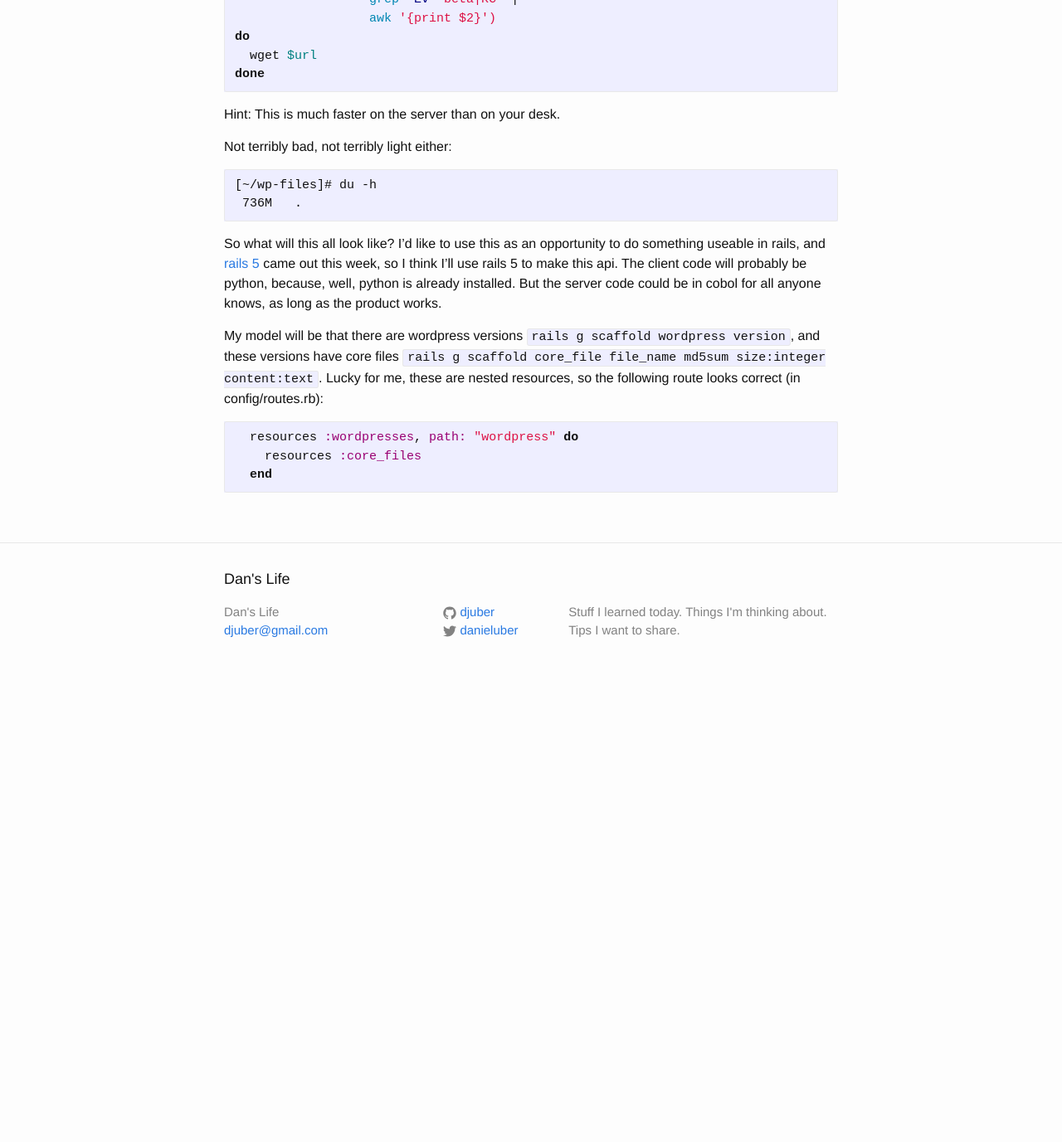
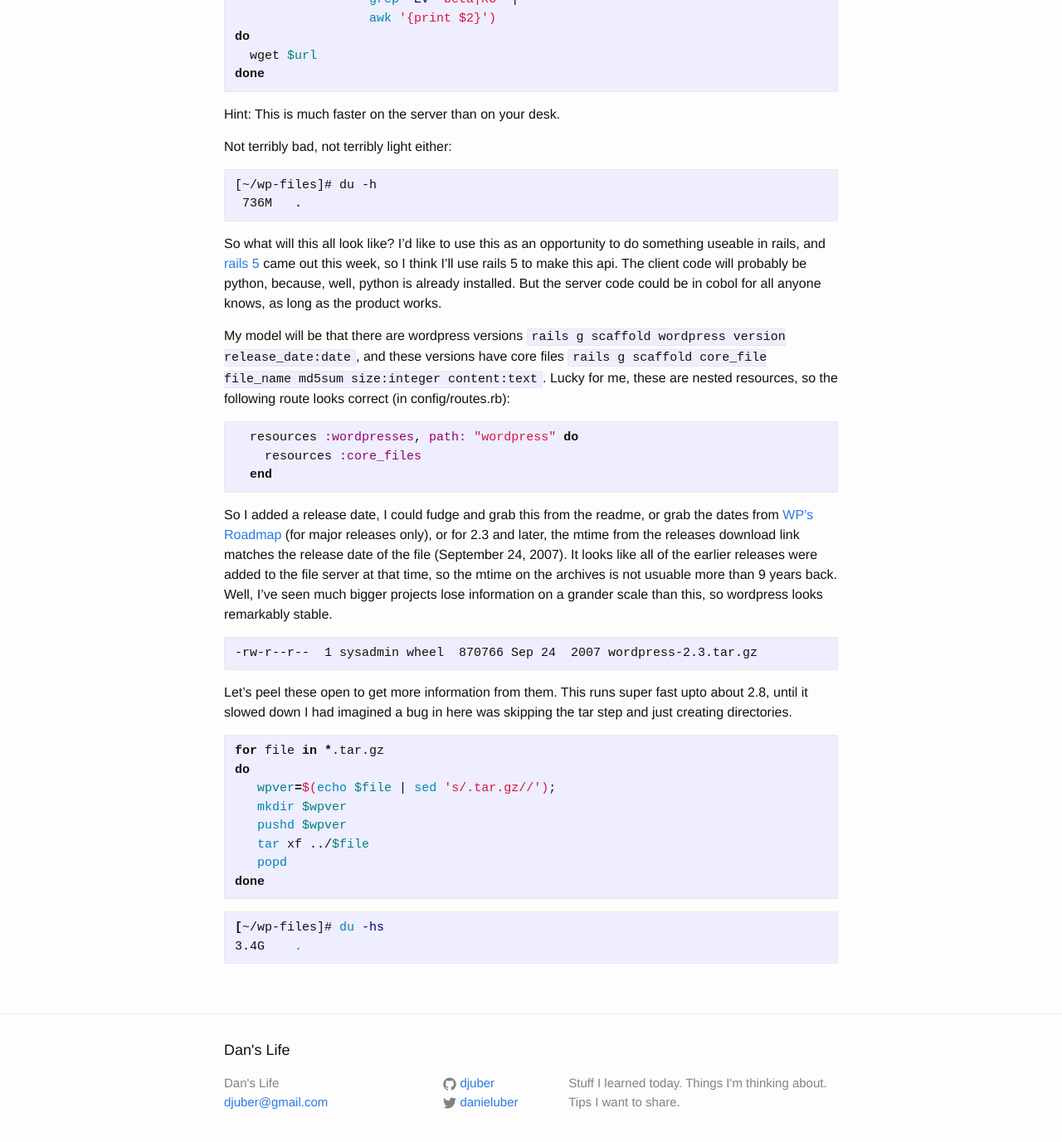
Before and after one commit to djuber/myblog, a Jekyll site: the page built from _posts/2016-07-09-Weekend-Plans.markdown, in a window 1280 px wide and 1400 px high, scrolled down 808 px. Shown: the top 1377 px of the window at 83% size. Built offline with Jekyll 4.4.1, drawn with Linux system fonts in a browser that asks for light colours; before the commit the page ends 1640 px from its top, so only the background shows below that.

Commit message:
weekend plans

````diff
--- a/_posts/2016-07-09-Weekend-Plans.markdown
+++ b/_posts/2016-07-09-Weekend-Plans.markdown
@@ -53,10 +53,34 @@ Not terribly bad, not terribly light either:
 
 So what will this all look like? I'd like to use this as an opportunity to do something useable in rails, and [rails 5](http://weblog.rubyonrails.org/2016/6/30/Rails-5-0-final/) came out this week, so I think I'll use rails 5 to make this api. The client code will probably be python, because, well, python is already installed. But the server code could be in cobol for all anyone knows, as long as the product works.
 
-My model will be that there are wordpress versions ```rails g scaffold wordpress version```, and these versions have core files ```rails g scaffold core_file file_name md5sum size:integer content:text```. Lucky for me, these are nested resources, so the following route looks correct (in config/routes.rb):
+My model will be that there are wordpress versions ```rails g scaffold wordpress version release_date:date```, and these versions have core files ```rails g scaffold core_file file_name md5sum size:integer content:text```. Lucky for me, these are nested resources, so the following route looks correct (in config/routes.rb):
 
 ```ruby
   resources :wordpresses, path: "wordpress" do
     resources :core_files
   end
 ```
+
+So I added a release date, I could fudge and grab this from the readme, or grab the dates from [WP's Roadmap](https://wordpress.org/about/roadmap/) (for major releases only), or for 2.3 and later, the mtime from the releases download link matches the release date of the file (September 24, 2007). It looks like all of the earlier releases were added to the file server at that time, so the mtime on the archives is not usuable more than 9 years back. Well, I've seen much bigger projects lose information on a grander scale than this, so wordpress looks remarkably stable.
+
+```
+-rw-r--r--  1 sysadmin wheel  870766 Sep 24  2007 wordpress-2.3.tar.gz
+```
+
+Let's peel these open to get more information from them. This runs super fast upto about 2.8, until it slowed down I had imagined a bug in here was skipping the tar step and just creating directories.
+
+```bash
+for file in *.tar.gz
+do
+   wpver=$(echo $file | sed 's/.tar.gz//');
+   mkdir $wpver
+   pushd $wpver
+   tar xf ../$file
+   popd
+done
+```
+
+```bash
+[~/wp-files]# du -hs
+3.4G	.
+```
````
